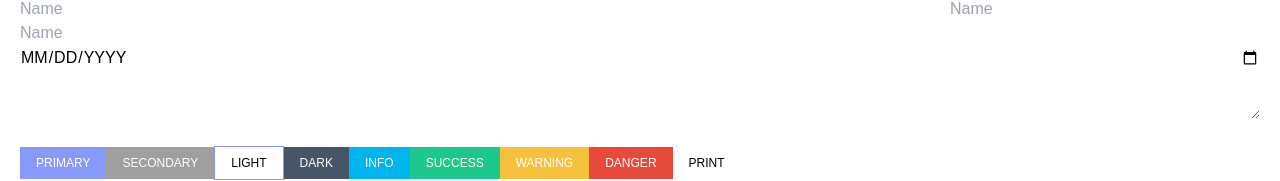
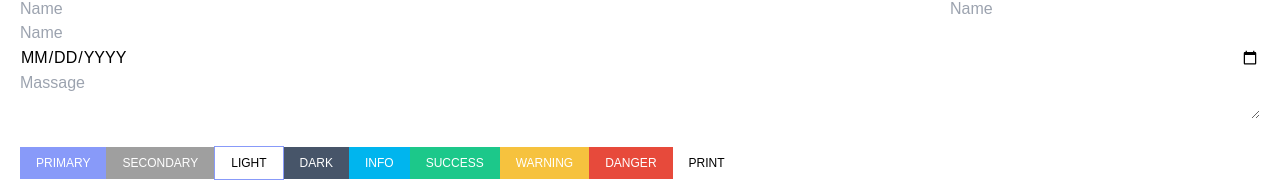
Before and after one commit to shirleen-sho/pmb-final-project-elearning, a Next.js app in the folder elearning-msib/: page / in a window 1280 px wide. Shown: the part 3672-3853 px from the top of the page. Built offline with nearby package versions, Linux system fonts and the light colour scheme.

Commit message:
Pendi - Input

```diff
--- a/elearning-msib/Components/Buttons/index.jsx
+++ b/elearning-msib/Components/Buttons/index.jsx
@@ -1,6 +1,7 @@
-import React from "react";
+import React, { useState } from "react";
 
-const Buttons = ({type = "submit", classColor = "", size, processing, children, ...props}) => {
+const Buttons = ({type = "submit", classColor = "", size, processing, children,}) => {
+
   return (
     <button
       type={type}
@@ -9,7 +10,6 @@ const Buttons = ({type = "submit", classColor = "", size, processing, children,
         ${processing} ${size} ` + classColor
       }
       disabled={processing}
-      {...props}
     >
       {children}
     </button>
--- a/elearning-msib/Components/InputFields/index.jsx
+++ b/elearning-msib/Components/InputFields/index.jsx
@@ -1,10 +1,13 @@
-import React from 'react'
+import React, {useState} from 'react'
 
 const InputFields = ({type, size, placeholder, style}) => {
-
+  const[value , setValue] = useState('')
+  const handleValue= (e) => {
+    setValue(e.target.value)
+  }
   return (
     <>
-        <input type={type} className={`border border-gray-200 bg-white shadow rounded px-2 text-lg m-2 outline-none ${size} ${style}`} placeholder={placeholder}/>
+        <input type={type} value={value} onChange={handleValue} className={`border border-gray-200 bg-white shadow rounded px-2 text-lg m-2 outline-none ${size} ${style}`} placeholder={placeholder}/>
     </>
   )
 }
--- a/elearning-msib/Components/TextArea/index.jsx
+++ b/elearning-msib/Components/TextArea/index.jsx
@@ -1,9 +1,13 @@
-import React from 'react'
+import React ,{useState} from 'react'
 
-const TextArea = () => {
+const TextArea = ({placeholder}) => {
+  const[value , setValue] = useState('')
+  const handleValue= (e) => {
+    setValue(e.target.value)
+  }
   return (
     <>
-      <textarea className='w-full border shadow bg-white m-2 h-fit px-2 py-2 rounded outline-none'/>
+      <textarea value={value} onChange={handleValue} placeholder={placeholder} className='w-full border shadow bg-white m-2 h-fit px-2 py-2 rounded outline-none'/>
     </>
   )
 }
--- a/elearning-msib/pages/index.js
+++ b/elearning-msib/pages/index.js
@@ -47,7 +47,7 @@ export default function Home() {
         <InputFields type="text" placeholder="Name" size="w-1/5"/>
         <InputFields type="text" placeholder="Name" size="w-2/4"/>
         <InputFields type="date" size="w-full" style="uppercase"/>
-        <TextArea />
+        <TextArea placeholder="Massage" />
       </div>
       <div className='m-5'>
         <Buttons classColor="btn-primary" size="btn-xs">Primary</Buttons>
```
